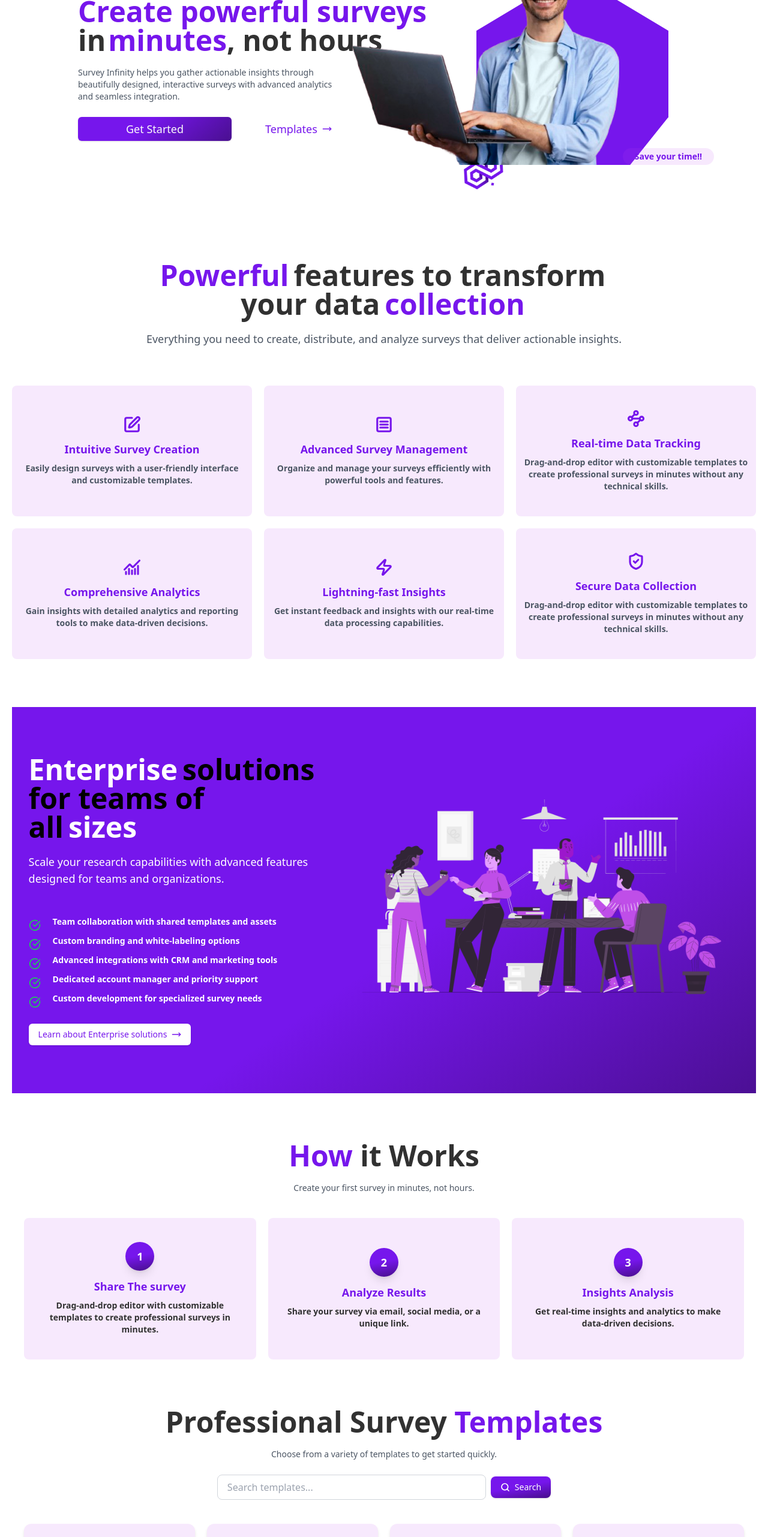
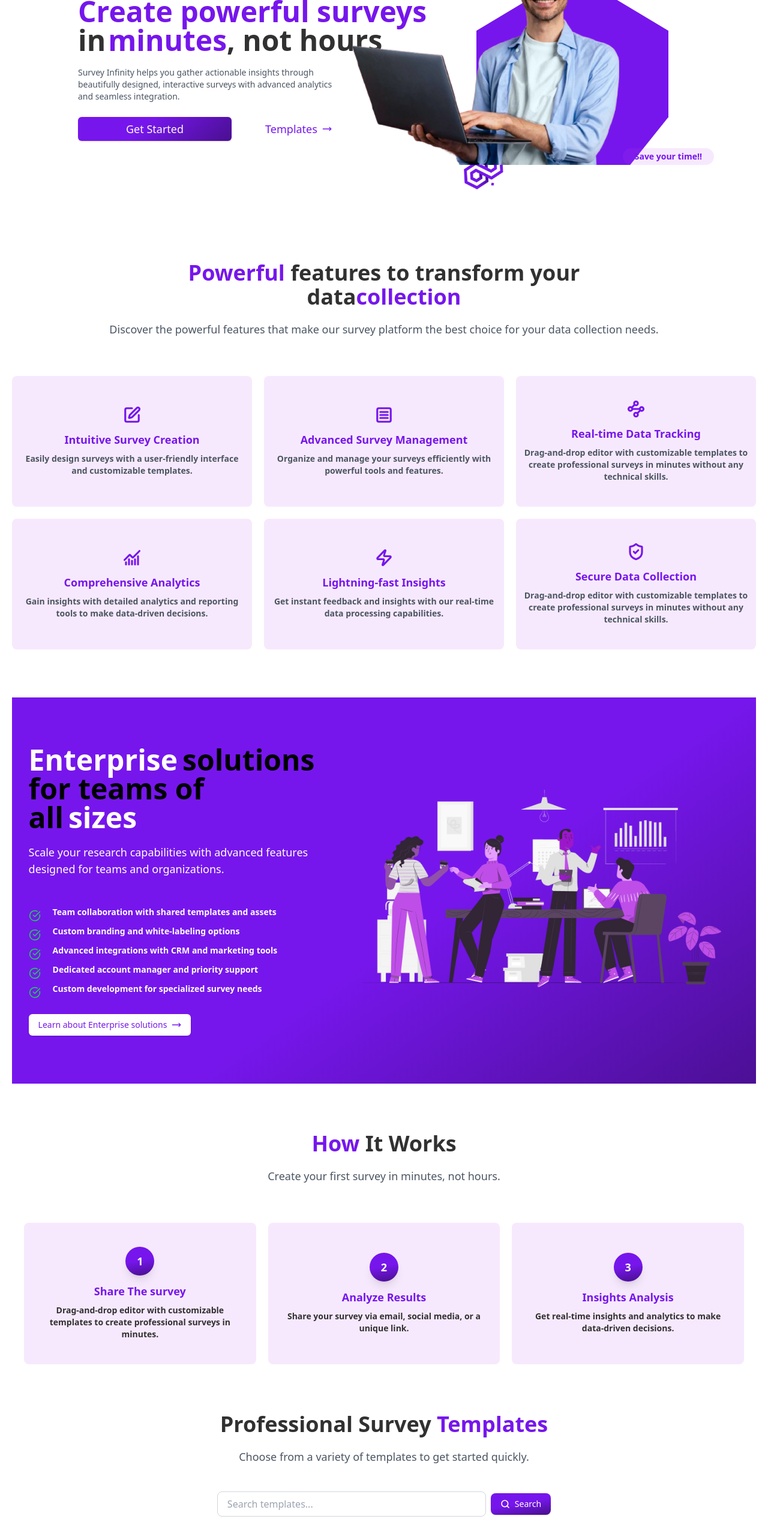
Before and after one commit to Ahmedatia99/Survey-Monkey, a React (Vite) app in the folder client/: page / in a window 1280 px wide. Shown: the part 234-2797 px from the top of the page at 60% size. Built offline with nearby package versions, Linux system fonts and the light colour scheme.

Commit message:
add SectionTitle to comman components

```diff
--- /dev/null
+++ b/client/src/components/comman/SectionTitle.jsx
@@ -0,0 +1,24 @@
+import React from "react";
+
+const SectionTitle = ({
+  leftTitle,
+  rightTitle,
+  subTitle,
+  description,
+  classname,
+}) => {
+  return (
+    <div className="flex flex-col items-center justify-center text-center">
+      <h2 className="text-3xl max-w-3xl lg:text-4xl font-bold text-center">
+        <span className={classname || " "}>{leftTitle}</span>
+        <span className="text-midnight"> {subTitle}</span>
+        <span className="text-purple">{rightTitle}</span>
+      </h2>
+      <p className="text-sm mb-6 text-gray-600 dark:text-gray-300 mt-5 text-center mx-auto description-info md:text-lg">
+        {description}
+      </p>
+    </div>
+  );
+};
+
+export default SectionTitle;
--- a/client/src/components/home/ChoiceOutTemplate.jsx
+++ b/client/src/components/home/ChoiceOutTemplate.jsx
@@ -1,6 +1,7 @@
 import React from "react";
 import { WandSparkles, SlidersHorizontal, ChartPie } from "lucide-react";
 import FeatureCard from "@/components/comman/FeatureCard";
+import SectionTitle from "@/components/comman/SectionTitle";
 const ChoiceOutTemplate = () => {
   const iconClassName = "text-purple font-bold";
   const icons = [
@@ -30,12 +31,7 @@ const ChoiceOutTemplate = () => {
   ];
   return (
     <section className="py-20">
-      <div className="flex flex-col items-center justify-center text-center">
-        <h1 className="sup-heading max-w-3xl text-3xl lg:text-4xl md:text-4xl">
-          Why Choose Our
-          <span className="heading ml-2">Templates?</span>
-        </h1>
-      </div>
+      <SectionTitle leftTitle="Why Choose Our" rightTitle="Templates?" />
       <div className="grid grid-cols-1 lg:grid-cols-3 md:grid-cols-2 gap-5 mt-10">
         {icons.map(({ icon, title, description }) => (
           <FeatureCard
--- a/client/src/components/home/Feature.jsx
+++ b/client/src/components/home/Feature.jsx
@@ -1,5 +1,6 @@
 import React from "react";
 import FeatureCard from "@/components/comman/FeatureCard";
+import SectionTitle from "@/components/comman/SectionTitle";
 import {
   SquarePen,
   SquareMenu,
@@ -60,17 +61,13 @@ const Feature = () => {
   ];
   return (
     <section className="py-20">
-      <div className="flex flex-col items-center justify-center text-center">
-        <h1 className="sup-heading max-w-3xl text-3xl lg:text-5xl md:text-4xl">
-          <span className="heading mr-2">Powerful</span>
-          features to transform your data
-          <span className="heading ml-2">collection</span>
-        </h1>
-        <p className="sup-info text-sm md:text-lg">
-          Everything you need to create, distribute, and analyze surveys that
-          deliver actionable insights.
-        </p>
-      </div>
+      <SectionTitle
+        classname="text-purple"
+        leftTitle="Powerful"
+        rightTitle="collection"
+        subTitle="features to transform your data"
+        description="Discover the powerful features that make our survey platform the best choice for your data collection needs."
+      />
 
       <div className="grid grid-cols-1 lg:grid-cols-3 md:grid-cols-2 gap-5 mt-10">
         {icons.map(({ icon, title, description }) => (
--- a/client/src/components/home/HowWork.jsx
+++ b/client/src/components/home/HowWork.jsx
@@ -1,5 +1,5 @@
 import React from "react";
-
+import SectionTitle from "../comman/SectionTitle";
 const HowWork = () => {
   const information = [
     {
@@ -20,12 +20,12 @@ const HowWork = () => {
   ];
   return (
     <section className="px-5 py-20">
-      <h1 className="text-3xl md:text-6xl lg:text-5xl text-midnight dark:text-white font-bold text-center">
-        <span className="text-purple ">How</span> it Works
-      </h1>
-      <p className="text-sm mb-6 text-gray-600 dark:text-gray-300 max-w-md mt-5 text-center mx-auto">
-        Create your first survey in minutes, not hours.
-      </p>
+      <SectionTitle
+        classname="text-purple"
+        leftTitle="How"
+        subTitle="It Works"
+        description="Create your first survey in minutes, not hours."
+      />
       <div className="grid grid-cols-1 lg:grid-cols-3 md:grid-cols-2 gap-5 mt-10">
         {information.map((info, index) => (
           <div
--- a/client/src/components/home/Questions.jsx
+++ b/client/src/components/home/Questions.jsx
@@ -1,5 +1,6 @@
 import React from "react";
 import FAQ from "@/components/comman/FAQ";
+import SectionTitle from "@/components/comman/SectionTitle";
 import {
   CircleHelp,
   LockKeyhole,
@@ -41,15 +42,13 @@ const Questions = () => {
     },
   ];
   return (
-    <section>
-      <div>
-        <h2 className="text-2xl md:text-3xl lg:text-4xl font-bold text-center  text-midnight dark:text-white mb-5">
-          <span className="text-purple">Frequently</span> Asked Questions
-        </h2>
-        <p className="text-center text-gray-600 dark:text-gray-400 mb-6">
-          Every thing you need to know about creating surveys
-        </p>
-      </div>
+    <section className="py-20">
+      <SectionTitle
+        classname="text-purple"
+        leftTitle="Frequently"
+        subTitle="Asked Questions"
+        description="Find answers to common questions about our survey platform."
+      />
       <div className="grid grid-cols-1 md:grid-cols-2 lg:grid-cols-2 gap-4 p-4">
         <FAQ questions={questions} />
       </div>
--- a/client/src/components/home/SurveyTemplates.jsx
+++ b/client/src/components/home/SurveyTemplates.jsx
@@ -3,17 +3,15 @@ import { Button } from "@/components/ui/button";
 import { Search } from "lucide-react";
 import GroupOfTemplates from "./GroupOfTemplates";
 import CardsMainTemp from "./CardsMainTemp";
+import SectionTitle from "@/components/comman/SectionTitle";
 const SurveyTemplates = () => {
   return (
     <section>
-      <div>
-        <h1 className="text-3xl md:text-6xl lg:text-5xl text-midnight dark:text-white font-bold text-center">
-          Professional Survey<span className="text-purple "> Templates</span>
-        </h1>
-        <p className="text-sm mb-6 text-gray-600 dark:text-gray-300 max-w-md mt-5 text-center mx-auto">
-          Choose from a variety of templates to get started quickly.
-        </p>
-      </div>
+      <SectionTitle
+        subTitle="Professional Survey "
+        rightTitle="Templates"
+        description="Choose from a variety of templates to get started quickly."
+      />
       {/* search input */}
       <div className="flex justify-center items-center mt-5">
         <input
```
Also changed, not shown: client/src/components/comman/FAQ.jsx (line endings or trailing spaces).
